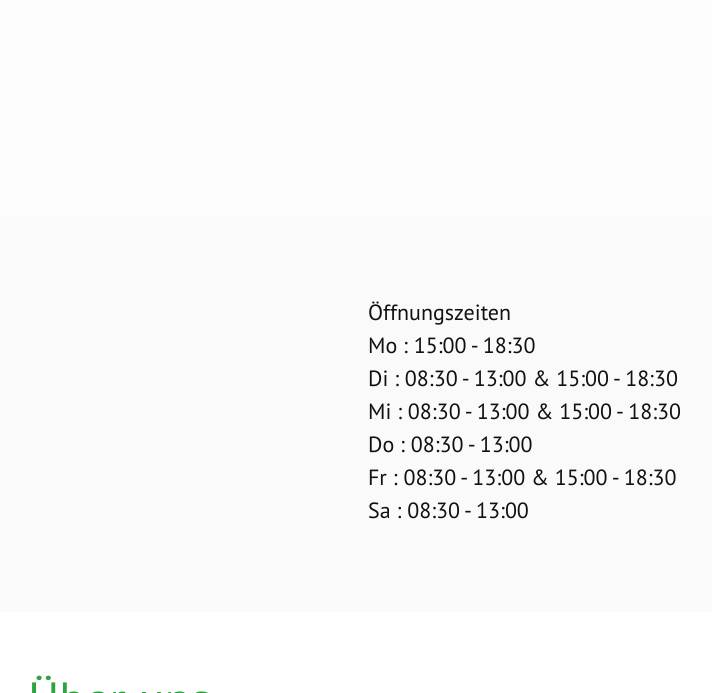
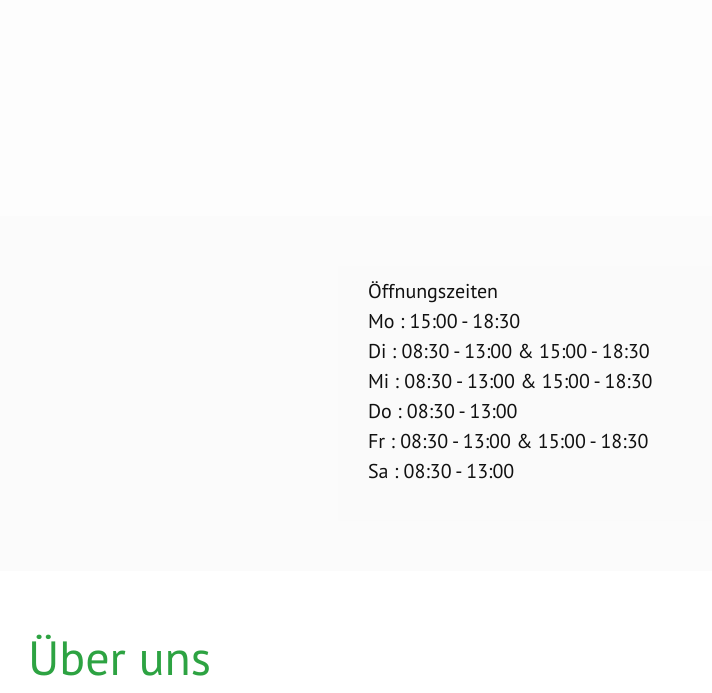
Before and after one commit to annakoe/il-gusto, a Jekyll site: the page built from index.html, in a window 1280 px wide. Shown: the part 882-1575 px from the top of the page, without its empty margins (112-824 px from the left). Built offline with Jekyll 4.4.1, drawn with Linux system fonts in a browser that asks for light colours; nearby versions of some CDN libraries; grey boxes are pictures that could not be loaded.

Commit message:
header spacing

```diff
--- a/_sass/_layout.scss
+++ b/_sass/_layout.scss
@@ -265,9 +265,9 @@
   .chevron-flexbox-parent {
     //border: 1px solid lightgreen;
     position: relative;
-    background-color: rgba(250,250,250,0.7);
+    background-color: rgba(250,250,250,1);
     bottom: 0;
-    width: 90vw;
+    width: 100vw;
     margin-left: auto;
     margin-right: auto;
     padding-left: 0;
@@ -318,19 +318,19 @@
   position: relative;
   z-index: 2;
   background: rgba(250,250,250,1);
-  padding-top: 30px;
+  padding-top: 10px;
   padding-bottom: 20px;
 
 }
 
 .overlay-text-list {
-  font-size: 22px;
+  font-size: 20px;
   list-style: none;
 }
 
 @media screen and (max-width: $on-palm) {
   #oeffnungszeiten{
-    padding-top: 5px;
+    padding-top: 0;
     padding-bottom: 10px;
   }
   .overlay-text {
```
